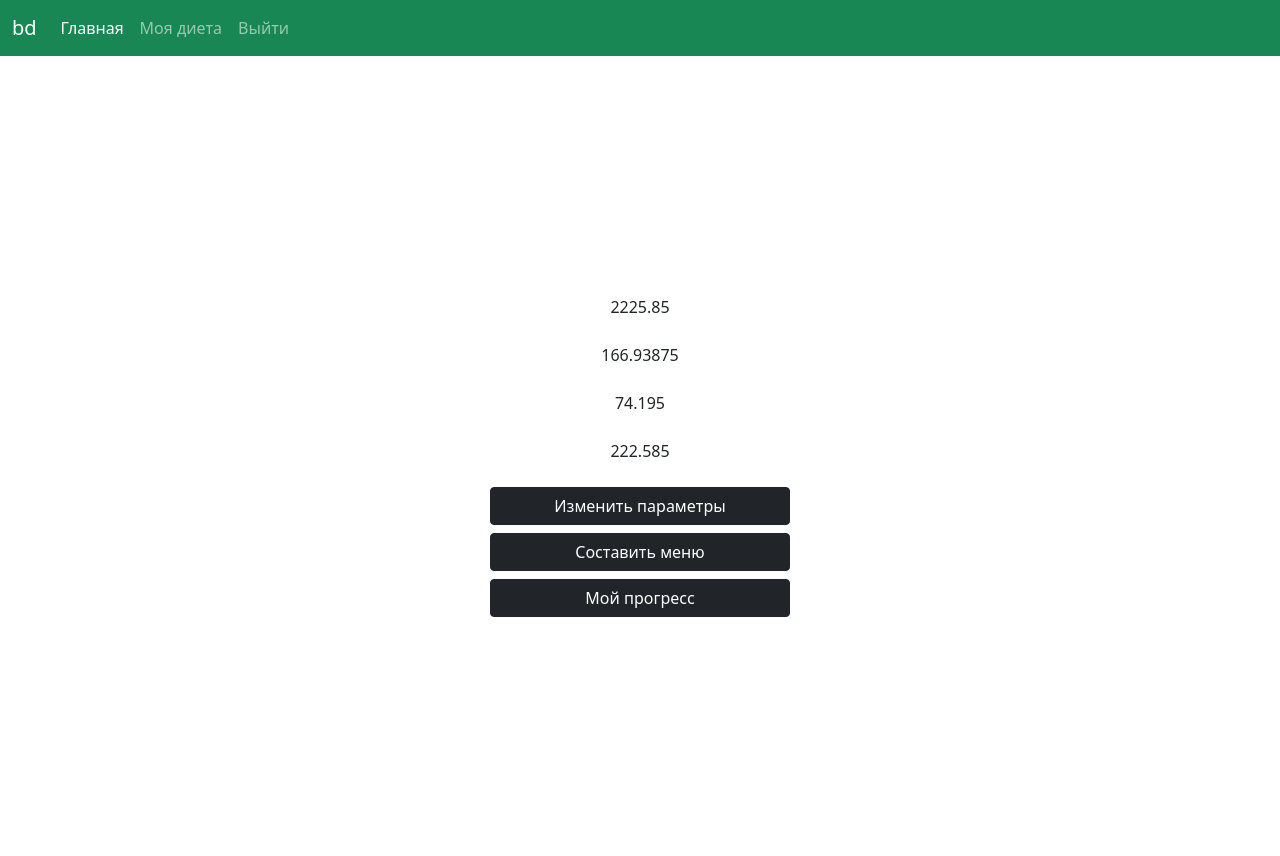
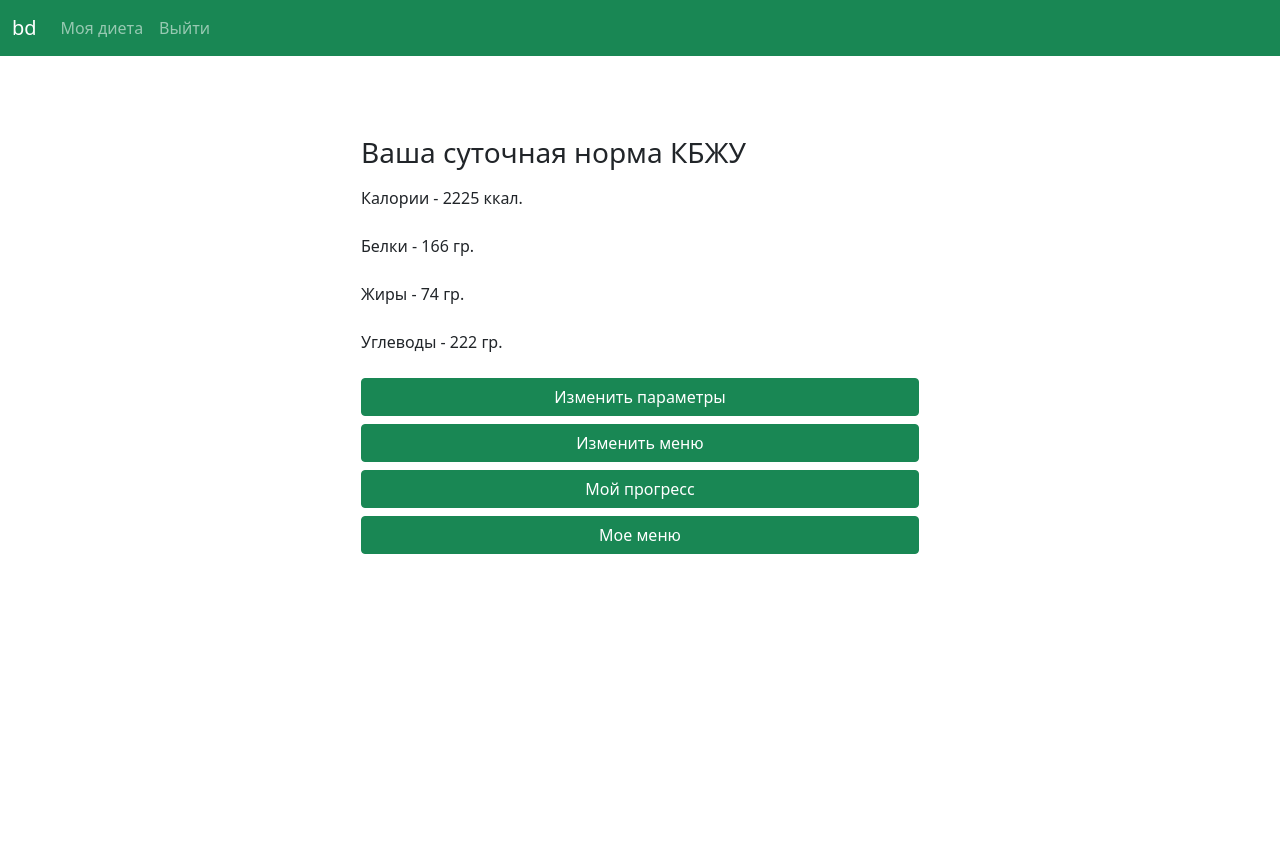
Before and after one commit to l1pman/VKR, a Django app: page /my_diet/ in a window 1280 px wide. After the commit the page ends 554 px from the top, so only its background shows below. Run offline with Django 4.2, Linux system fonts and the light colour scheme; a user stored in the database is signed in; data comes from the database, SQL or seed files in the repository; both versions use the stored data as it was after the commit.

Commit message:
change html

```diff
--- a/vkr_project/balanced_diet/templates/balanced_diet/base.html
+++ b/vkr_project/balanced_diet/templates/balanced_diet/base.html
@@ -19,10 +19,11 @@
     </button>
     <div class="collapse navbar-collapse" id="navbarNav">
       <ul class="navbar-nav">
+          {% if user.is_anonymous %}
         <li class="nav-item">
           <a class="nav-link active" aria-current="page" href="{% url 'balanced_diet:index' %}">Главная</a>
         </li>
-          {% if user.is_anonymous %}
+
         <li class="nav-item">
           <a class="nav-link" href="{% url 'balanced_diet:try_service' %}">Попробовать</a>
         </li>
@@ -51,9 +52,19 @@
     </div>
   </div>
 </nav>
-<div class="container text-center rounded" style=" max-width: 1000px; display: flex; justify-content: center; align-items: center; height: 100%;">
+<div class="container">
+{% block nutrition %}{% endblock nutrition %}
+</div>
+<div class="container text-center w-50" style="max-width: 300px; margin-top: 10vh">
+{% block auth %}{% endblock auth %}
+</div>
+<div class="container text-center w-50" style=" max-width: 1000px; margin-top: 10vh">
     {% block content %}{% endblock content %}
 </div>
+<div class="container">
+    {% block text %}{% endblock text %}
+</div>
+
 <script src="https://cdn.jsdelivr.net/npm/bootstrap@5.0.2/dist/js/bootstrap.bundle.min.js" integrity="sha384-MrcW6ZMFYlzcLA8Nl+NtUVF0sA7MsXsP1UyJoMp4YLEuNSfAP+JcXn/tWtIaxVXM" crossorigin="anonymous"></script>
 </body>
 </html>
--- a/vkr_project/balanced_diet/templates/balanced_diet/edit_kcal.html
+++ b/vkr_project/balanced_diet/templates/balanced_diet/edit_kcal.html
@@ -2,7 +2,8 @@
 {% load crispy_forms_tags %}
 <title>{% block title %}Изменить данные{% endblock title %}</title>
 {% block content %}
-<div style="max-width: 300px">
+<div class="container" style="max-width: 300px">
+
 <form method="post" action="{% url 'balanced_diet:edit_kcal' %}">
     {% csrf_token %}
     {{ form|crispy }}
--- a/vkr_project/balanced_diet/templates/balanced_diet/input_prefs.html
+++ b/vkr_project/balanced_diet/templates/balanced_diet/input_prefs.html
@@ -2,7 +2,7 @@
 <title>{% block title %}Предпочтения{% endblock title %}</title>
 {% load crispy_forms_tags %}
 {% block content %}
-<div style="max-width: 300px">
+<div class="container" style="max-width: 300px">
 <form method="post" action="{% url 'balanced_diet:input_prefs' %}">
     {% csrf_token %}
     {{ form|crispy }}
--- a/vkr_project/balanced_diet/templates/balanced_diet/my_diet.html
+++ b/vkr_project/balanced_diet/templates/balanced_diet/my_diet.html
@@ -1,20 +1,22 @@
 {% extends "balanced_diet/base.html" %}
 <title>{% block title %}Моя диета{% endblock title %}</title>
-{% block content %}
+{% block text %}
 
-<div class="d-grid gap-2 col-6 mx-auto"style="max-width: 300px">
+<div class="d-grid gap-2 col-6 mx-auto">
     {% if kcal is None %}
     <a class="btn btn-dark"  role="button" href="{% url 'balanced_diet:new_kcal' %}">Рассчитать КБЖУ</a>
     {% else %}
-    <p>{{ kcal }}</p>
-    <p>{{ prot }}</p>
-    <p>{{ fats }}</p>
-    <p>{{ carbs }}</p>
-    <a class="btn btn-dark"  role="button" href="{% url 'balanced_diet:edit_kcal' %}">Изменить параметры</a>
-    <a class="btn btn-dark"  type="button" href="{% url 'balanced_diet:input_prefs' %}">Составить меню</a>
-    <a class="btn btn-dark"  type="button" href="{% url 'balanced_diet:progress_charts' %}">Мой прогресс</a>
+    <h3>Ваша суточная норма КБЖУ</h3>
+    <p>Калории - {{ kcal }} ккал.</p>
+    <p>Белки - {{ prot }} гр.</p>
+    <p>Жиры - {{ fats }} гр.</p>
+    <p>Углеводы - {{ carbs }} гр.</p>
+    <a class="btn btn-success"  role="button" href="{% url 'balanced_diet:edit_kcal' %}">Изменить параметры</a>
+    <a class="btn btn-success"  type="button" href="{% url 'balanced_diet:input_prefs' %}">Изменить меню</a>
+    <a class="btn btn-success"  type="button" href="{% url 'balanced_diet:progress_charts' %}">Мой прогресс</a>
+    <a class="btn btn-success"  type="button" href="{% url 'balanced_diet:my_nutrition' %}">Мое меню</a>
     {% endif %}
 </div>
 
 
-{% endblock content %}
+{% endblock text %}
--- a/vkr_project/balanced_diet/templates/balanced_diet/new_kcal.html
+++ b/vkr_project/balanced_diet/templates/balanced_diet/new_kcal.html
@@ -2,7 +2,7 @@
 {% load crispy_forms_tags %}
 <title>{% block title %}Внести данные{% endblock title %}</title>
 {% block content %}
-<div style="max-width: 300px">
+<div class="container" style="max-width: 300px">
 <form method="post" action="{% url 'balanced_diet:new_kcal' %}">
     {% csrf_token %}
     {{ form|crispy }}
--- a/vkr_project/balanced_diet/templates/balanced_diet/progress_charts.html
+++ b/vkr_project/balanced_diet/templates/balanced_diet/progress_charts.html
@@ -32,11 +32,11 @@
      <div id="chart_div" style="width: 100%; height: 500px;"></div>
     {% endif %}
 
-<div style="max-width: 300px">
+<div class="container" style="max-width: 300px">
 <form method="post" action="{% url 'balanced_diet:progress_charts' %}">
     {% csrf_token %}
     {{ form|crispy }}
-    <button name="submit" class="btn btn-success mt-2">Сохранить</button>
+    <button name="submit" class="btn btn-success mt-2 mb-3">Сохранить</button>
 </form>
 </div>
 {% endblock content %}
--- a/vkr_project/balanced_diet/templates/balanced_diet/try_service.html
+++ b/vkr_project/balanced_diet/templates/balanced_diet/try_service.html
@@ -3,7 +3,7 @@
 <title>{% block title %}Рассчитать калории{% endblock title %}</title>
 {% block content %}
 
-<div class="d-grid gap-2 col-6 mx-auto"style="max-width: 300px">
+
     <form method="post" action="{% url 'balanced_diet:try_service' %}">
         {% csrf_token %}
         <p>{{ kcal }}</p>
@@ -13,7 +13,6 @@
         {{form|crispy}}
         <button name="submit" class="btn btn-success mt-2">Рассчитать</button>
     </form>
-</div>
 
 
 {% endblock content %}
--- a/vkr_project/balanced_diet/views.py
+++ b/vkr_project/balanced_diet/views.py
@@ -85,10 +85,10 @@ def my_diet(request):
     try:
         kcal = User_param.get_kcal(User_param.objects.get(owner=request.user))
         context = {
-            'kcal': kcal[0],
-            'prot': kcal[1],
-            'fats': kcal[2],
-            'carbs': kcal[3],
+            'kcal': int(kcal[0]),
+            'prot': int(kcal[1]),
+            'fats': int(kcal[2]),
+            'carbs': int(kcal[3]),
         }
         User_prefs.objects.update_or_create(
             owner=request.user,
```
Also changed, not shown: vkr_project/balanced_diet/templates/balanced_diet/dish.html (+13 -7 lines), vkr_project/balanced_diet/templates/balanced_diet/my_nutrition.html (+4 -5 lines), vkr_project/users/templates/registration/login.html (+5 -5 lines), vkr_project/users/templates/registration/register.html (+4 -4 lines), vkr_project/db.sqlite3.
